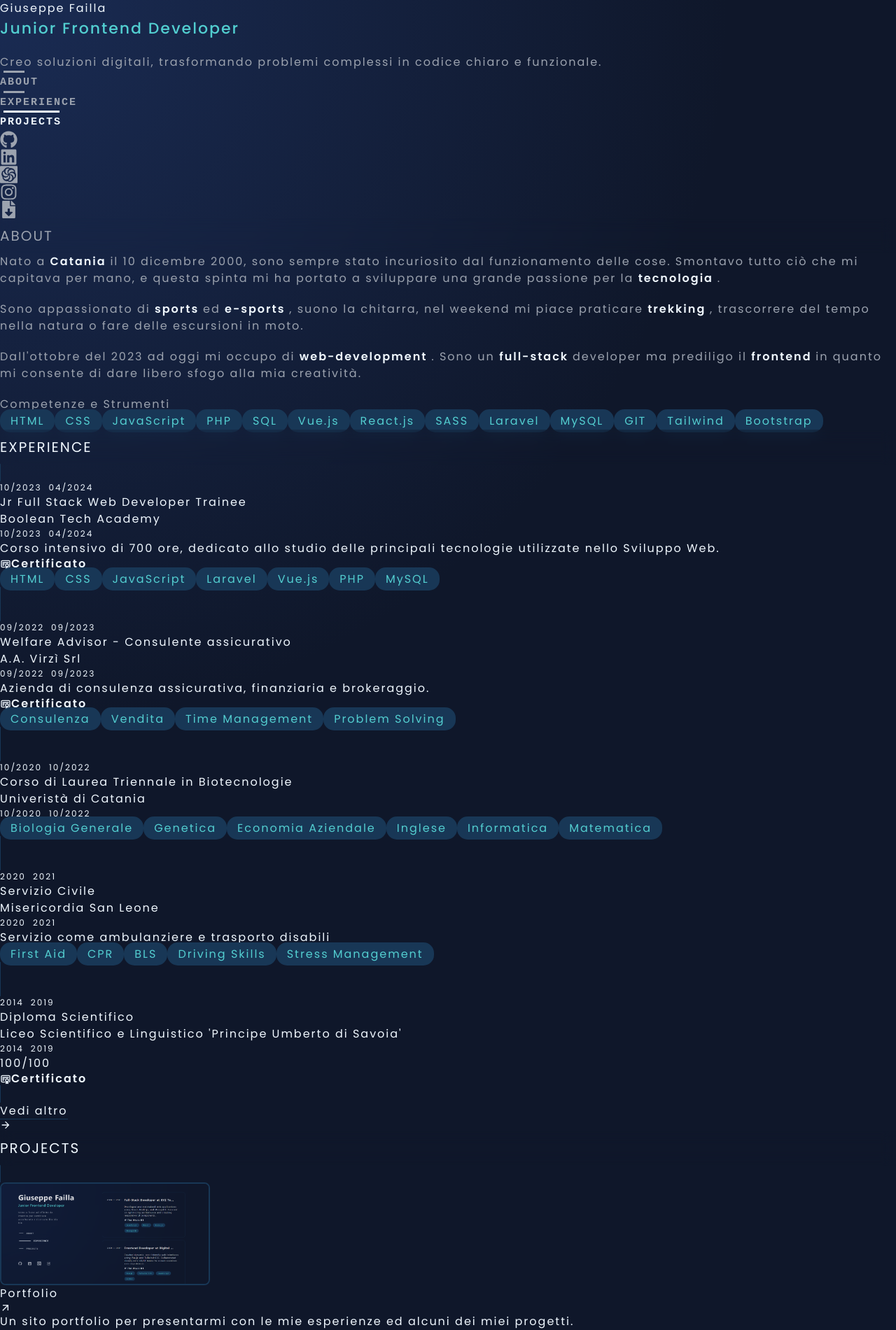
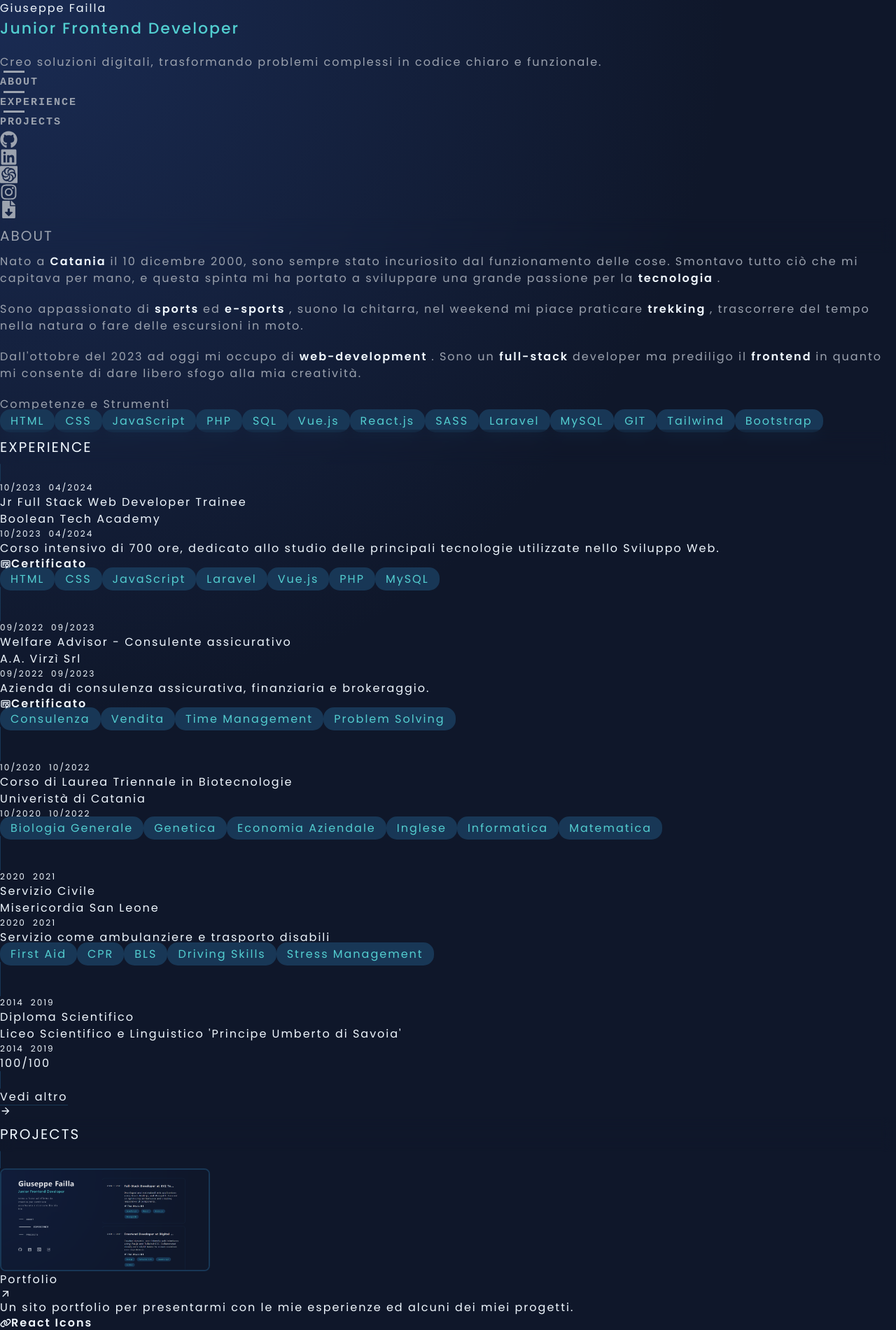
Before and after one commit to GiuseppeF11/Portfolio, a React (Vite) app: page / in a window 1280 px wide. Shown: the top 1901 px of the page at 70% size. Built offline with nearby package versions, Linux system fonts and the light colour scheme.

Commit message:
fixed scroll bug

```diff
--- a/package.json
+++ b/package.json
@@ -14,7 +14,8 @@
     "aos": "^2.3.4",
     "react": "^18.3.1",
     "react-dom": "^18.3.1",
-    "react-icons": "^5.3.0"
+    "react-icons": "^5.3.0",
+    "react-scroll": "^1.9.0"
   },
   "devDependencies": {
     "@eslint/js": "^9.9.0",
--- a/src/components/Experiences.jsx
+++ b/src/components/Experiences.jsx
@@ -120,13 +120,7 @@ const Experiences = () => {
       title: "Diploma Scientifico",
       agency: "Liceo Scientifico e Linguistico 'Principe Umberto di Savoia' ",
       details: "100/100",
-      documentations: [
-        {
-          icon: <TbCertificate />,
-          name: "Certificato",
-          url: Diploma,
-        },
-      ],
+      documentations: [],
       aos: "fade-up",
       categories: [],
     },
--- a/src/components/Navbar.jsx
+++ b/src/components/Navbar.jsx
@@ -1,77 +1,42 @@
-import React, { useEffect, useState } from "react";
+import React from "react";
 import "./Navbar.css";
 import AOS from "aos";
 import "aos/dist/aos.css";
+import { Link } from "react-scroll";
 
 const Navbar = () => {
-  const [activeSection, setActiveSection] = useState("");
-
   const sections = [
     { id: "about", name: "ABOUT" },
     { id: "experiences", name: "EXPERIENCE" },
     { id: "projects", name: "PROJECTS" },
   ];
 
-  //ATTIVAZIONE DEL LINK IN BASE ALL'ALTEZZA DELLO SCROLL
-  useEffect(() => {
+  // Inizializzazione di AOS
+  React.useEffect(() => {
     AOS.init({
       duration: 800,
       easing: "ease-in-out",
       once: true,
     });
-
-    const handleScroll = () => {
-      const scrollPosition = window.scrollY + 100; //+ 100px per i margin/padding eventuali
-      sections.forEach((section) => {
-        const element = document.getElementById(section.id);
-        if (element) {
-          const offsetTop = element.offsetTop;
-          const offsetHeight = element.offsetHeight;
-
-          if (
-            scrollPosition >= offsetTop &&
-            scrollPosition < offsetTop + offsetHeight
-          ) {
-            setActiveSection(section.id);
-          }
-        }
-      });
-    };
-
-    window.addEventListener("scroll", handleScroll);
-    return () => {
-      window.removeEventListener("scroll", handleScroll);
-    };
-  }, [sections]);
-
-  // SCROLL AL CLICK SUI LINK
-  const handleClick = (sectionId) => {
-    const element = document.getElementById(sectionId);
-    if (element) {
-      const offset = -80;
-      const elementPosition =
-        element.getBoundingClientRect().top + window.scrollY;
-      window.scrollTo({
-        top: elementPosition + offset,
-      });
-    }
-  };
+  }, []);
 
   return (
     <nav className="routes-list max-lg:hidden">
       {sections.map((section) => (
-        <a
-          data-aos="fade-left"
+        <Link
           key={section.id}
-          onClick={() => handleClick(section.id)}
-          className={`route flex items-center ${
-            activeSection === section.id ? "active" : ""
-          }`}
+          to={section.id}
+          spy={true}
+          smooth={true}
+          offset={-80}
+          duration={500}
+          className="route flex items-center"
+          activeClass="active"
           style={{ cursor: "pointer" }}
         >
           <div className="line"></div>
           <span>{section.name}</span>
-        </a>
+        </Link>
       ))}
     </nav>
   );
```
Also changed, not shown: 1 other file (tests, documents, lock files or other folders).
